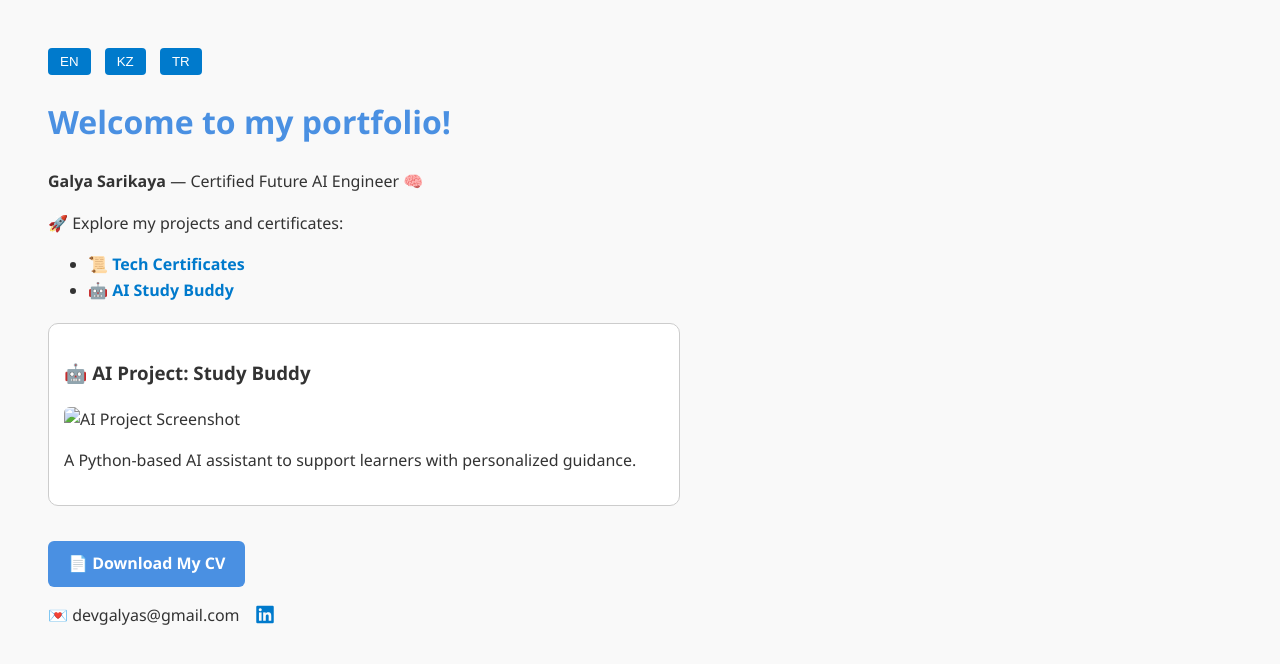
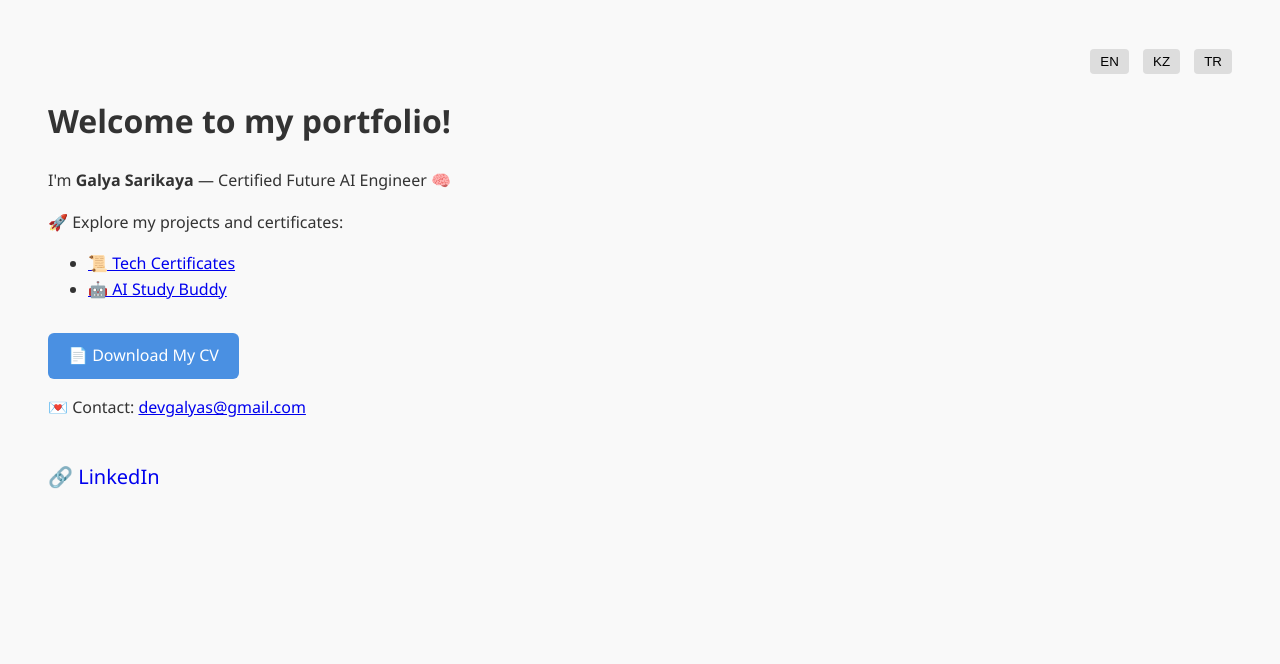
Before and after one commit to galya-dev/galya-portfolio, a plain HTML site: page index.html in a window 1280 px wide. Both pictures are taken after a click on the button "EN". Drawn offline with Linux system fonts and the light colour scheme.

Commit message:
Update index.html

```diff
--- a/index.html
+++ b/index.html
@@ -2,9 +2,8 @@
 <html lang="en">
 <head>
   <meta charset="UTF-8" />
-  <meta name="viewport" content="width=device-width, initial-scale=1.0" />
+  <meta name="viewport" content="width=device-width, initial-scale=1.0"/>
   <title>GALYA SARIKAYA | Portfolio</title>
-  <link rel="stylesheet" href="https://cdnjs.cloudflare.com/ajax/libs/font-awesome/6.4.0/css/all.min.css" />
   <style>
     body {
       background-color: #f9f9f9;
@@ -12,21 +11,32 @@
       color: #333;
       padding: 40px;
       line-height: 1.6;
-      transition: all 0.5s ease;
+      animation: fadeIn 1s ease-in;
     }
-    h1 {
-      color: #4a90e2;
-      animation: fadeIn 1s ease-in-out;
+
+    @keyframes fadeIn {
+      from { opacity: 0; }
+      to { opacity: 1; }
     }
-    a {
-      color: #007acc;
-      text-decoration: none;
-      font-weight: bold;
-      transition: 0.3s;
+
+    .lang-switcher {
+      text-align: right;
+      margin-bottom: 20px;
     }
-    a:hover {
-      text-decoration: underline;
+
+    .lang-switcher button {
+      margin-left: 10px;
+      padding: 5px 10px;
+      border: none;
+      background-color: #ddd;
+      cursor: pointer;
+      border-radius: 4px;
     }
+
+    .lang-switcher button:hover {
+      background-color: #bbb;
+    }
+
     .btn {
       background-color: #4a90e2;
       color: white;
@@ -35,106 +45,76 @@
       text-decoration: none;
       display: inline-block;
       margin-top: 15px;
-      transition: 0.3s;
+      transition: background-color 0.3s ease;
     }
+
     .btn:hover {
       background-color: #357ABD;
     }
-    .project {
-      margin: 20px 0;
-      border: 1px solid #ccc;
-      border-radius: 10px;
-      padding: 15px;
-      max-width: 600px;
-      background-color: #fff;
-      animation: fadeIn 1s ease-in-out;
+
+    .social {
+      margin-top: 40px;
     }
-    .project img {
-      max-width: 100%;
-      border-radius: 6px;
-    }
-    .lang-switch {
-      margin-bottom: 20px;
-    }
-    .lang-switch button {
+
+    .social a {
       margin-right: 10px;
-      padding: 6px 12px;
-      border: none;
-      background-color: #007acc;
-      color: white;
-      border-radius: 4px;
-      cursor: pointer;
-    }
-    .lang-switch button:hover {
-      background-color: #005f99;
-    }
-    @keyframes fadeIn {
-      from { opacity: 0; transform: translateY(20px); }
-      to { opacity: 1; transform: translateY(0); }
+      text-decoration: none;
+      font-size: 20px;
     }
   </style>
 </head>
 <body>
-  <div class="lang-switch">
-    <button onclick="setLanguage('en')">EN</button>
-    <button onclick="setLanguage('kz')">KZ</button>
-    <button onclick="setLanguage('tr')">TR</button>
+  <div class="lang-switcher">
+    <button onclick="setLang('en')">EN</button>
+    <button onclick="setLang('kz')">KZ</button>
+    <button onclick="setLang('tr')">TR</button>
   </div>
 
-  <h1 data-i18n="title">Welcome to my portfolio!</h1>
-  <p><strong>Galya Sarikaya</strong> — <span data-i18n="desc">Certified Future AI Engineer 🧠</span></p>
-
-  <p data-i18n="explore">🚀 Explore my projects and certificates:</p>
-  <ul>
-    <li><a href="https://galya-dev.github.io/TECH-TRAINER-CERTIFICATES/">📜 Tech Certificates</a></li>
-    <li><a href="https://github.com/galya-dev/AI-Study-Buddy">🤖 AI Study Buddy</a></li>
-  </ul>
-
-  <div class="project">
-    <h3>🤖 AI Project: Study Buddy</h3>
-    <img src="ai-screenshot.png" alt="AI Project Screenshot">
-    <p data-i18n="project-desc">A Python-based AI assistant to support learners with personalized guidance.</p>
+  <div id="content-en">
+    <h1>Welcome to my portfolio!</h1>
+    <p>I'm <strong>Galya Sarikaya</strong> — Certified Future AI Engineer 🧠</p>
+    <p>🚀 Explore my projects and certificates:</p>
+    <ul>
+      <li><a href="https://galya-dev.github.io/TECH-TRAINER-CERTIFICATES/">📜 Tech Certificates</a></li>
+      <li><a href="https://github.com/galya-dev/AI-Study-Buddy">🤖 AI Study Buddy</a></li>
+    </ul>
+    <a href="cv-galya.pdf" class="btn" download>📄 Download My CV</a>
+    <p>💌 Contact: <a href="mailto:devgalyas@gmail.com">devgalyas@gmail.com</a></p>
   </div>
 
-  <a href="cv-galya.pdf" class="btn" download>📄 <span data-i18n="download-cv">Download My CV</span></a>
+  <div id="content-kz" style="display:none">
+    <h1>Портфолиома қош келдіңіз!</h1>
+    <p>Мен — <strong>Galya Sarikaya</strong>, болашақ жасанды интеллект инженері 🧠</p>
+    <p>🚀 Менің жобаларым мен сертификаттарым:</p>
+    <ul>
+      <li><a href="https://galya-dev.github.io/TECH-TRAINER-CERTIFICATES/">📜 Сертификаттар</a></li>
+      <li><a href="https://github.com/galya-dev/AI-Study-Buddy">🤖 AI Study Buddy жобасы</a></li>
+    </ul>
+    <a href="cv-galya.pdf" class="btn" download>📄 Менің CV-імді жүктеу</a>
+    <p>💌 Байланыс: <a href="mailto:devgalyas@gmail.com">devgalyas@gmail.com</a></p>
+  </div>
 
-  <p>💌 devgalyas@gmail.com
-    &nbsp;&nbsp;
-    <a href="https://www.linkedin.com/in/galya-sarikaya" target="_blank">
-      <i class="fab fa-linkedin fa-lg"></i>
-    </a>
-  </p>
+  <div id="content-tr" style="display:none">
+    <h1>Portfolyoma Hoş Geldiniz!</h1>
+    <p>Ben <strong>Galya Sarikaya</strong> — Geleceğin Yapay Zeka Mühendisi 🧠</p>
+    <p>🚀 Projelerim ve sertifikalarım:</p>
+    <ul>
+      <li><a href="https://galya-dev.github.io/TECH-TRAINER-CERTIFICATES/">📜 Sertifikalar</a></li>
+      <li><a href="https://github.com/galya-dev/AI-Study-Buddy">🤖 AI Study Buddy Projesi</a></li>
+    </ul>
+    <a href="cv-galya.pdf" class="btn" download>📄 CV'mi İndir</a>
+    <p>💌 İletişim: <a href="mailto:devgalyas@gmail.com">devgalyas@gmail.com</a></p>
+  </div>
+
+  <div class="social">
+    <a href="https://linkedin.com/in/galyasarikaya" target="_blank">🔗 LinkedIn</a>
+  </div>
 
   <script>
-    const translations = {
-      en: {
-        title: "Welcome to my portfolio!",
-        desc: "Certified Future AI Engineer 🧠",
-        explore: "Explore my projects and certificates:",
-        project-desc: "A Python-based AI assistant to support learners with personalized guidance.",
-        "download-cv": "Download My CV"
-      },
-      kz: {
-        title: "Менің портфолиома қош келдіңіз!",
-        desc: "Болашақтың AI инженері 🧠",
-        explore: "Жобаларым мен сертификаттарыммен танысыңыз:",
-        project-desc: "Жеке қолдау көрсететін Python негізіндегі AI көмекшісі.",
-        "download-cv": "Менің түйіндемемді жүктеу"
-      },
-      tr: {
-        title: "Portföyüme hoş geldiniz!",
-        desc: "Sertifikalı Geleceğin AI Mühendisi 🧠",
-        explore: "Projelerimi ve sertifikalarımı keşfedin:",
-        project-desc: "Kişiselleştirilmiş rehberlik sağlayan Python tabanlı bir AI asistanı.",
-        "download-cv": "CV'mi indir"
-      }
-    };
-
-    function setLanguage(lang) {
-      document.querySelectorAll('[data-i18n]').forEach(el => {
-        const key = el.getAttribute('data-i18n');
-        el.textContent = translations[lang][key];
-      });
+    function setLang(lang) {
+      document.getElementById('content-en').style.display = lang === 'en' ? 'block' : 'none';
+      document.getElementById('content-kz').style.display = lang === 'kz' ? 'block' : 'none';
+      document.getElementById('content-tr').style.display = lang === 'tr' ? 'block' : 'none';
     }
   </script>
 </body>
```
